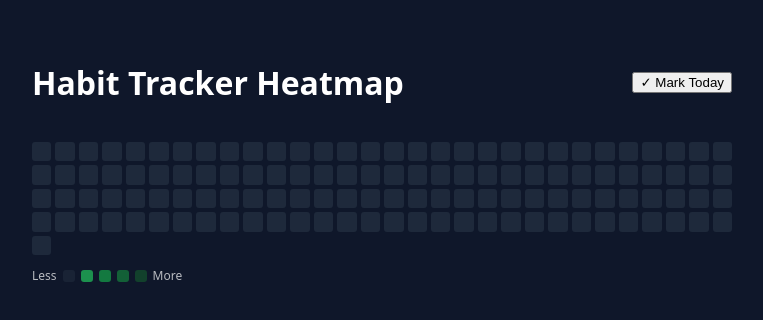
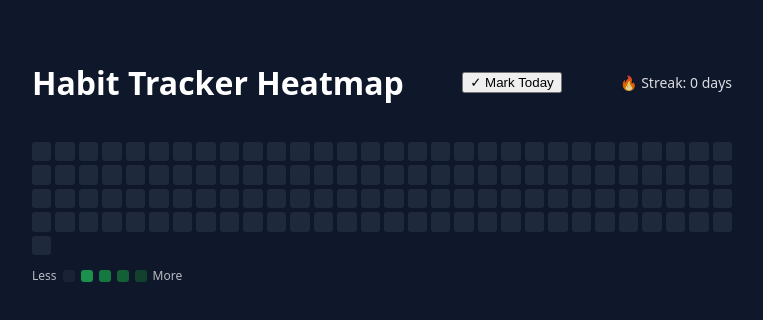
Before and after one commit to pearcoderman/local-first-habit-tracker-heatmap, a plain HTML site: page index.html in a window 1280 px wide. Shown: the whole page, without its empty margins (258-1021 px from the left). Drawn offline with Linux system fonts and the light colour scheme.

Commit message:
Add current streak calculation and display

```diff
--- a/app.js
+++ b/app.js
@@ -1,12 +1,51 @@
 const KEY = "habit:data";
-const data = Storage.get(KEY);
 
+// Load stored data
+const data = Storage.get(KEY, {});
+
+// Get today as YYYY-MM-DD
 const today = new Date().toISOString().slice(0, 10);
 
+/**
+ * Calculate current streak:
+ * consecutive days with value > 0 ending today
+ */
+function calculateStreak(data) {
+  let streak = 0;
+  let date = new Date();
+
+  while (true) {
+    const key = date.toISOString().slice(0, 10);
+    if (data[key] && data[key] > 0) {
+      streak++;
+      date.setDate(date.getDate() - 1);
+    } else {
+      break;
+    }
+  }
+
+  return streak;
+}
+
+/**
+ * Update streak UI
+ */
+function updateStreak(data) {
+  const el = document.getElementById("streak");
+  if (el) {
+    el.textContent = calculateStreak(data);
+  }
+}
+
+// Button handler
 document.getElementById("done").onclick = () => {
   data[today] = (data[today] || 0) + 1;
   Storage.set(KEY, data);
+
   renderHeatmap(data);
+  updateStreak(data);
 };
 
+// Initial render
 renderHeatmap(data);
+updateStreak(data);
--- a/index.html
+++ b/index.html
@@ -11,6 +11,9 @@
     <header>
       <h1>Habit Tracker Heatmap</h1>
       <button id="done">✓ Mark Today</button>
+      <div class="streak">
+        🔥 Streak: <span id="streak">0</span> days
+      </div>
     </header>
 
     <section id="heatmap"></section>
--- a/style.css
+++ b/style.css
@@ -70,3 +70,8 @@ header {
   width: 12px;
   height: 12px;
 }
+
+.streak {
+  font-size: 14px;
+  opacity: 0.85;
+}
```
